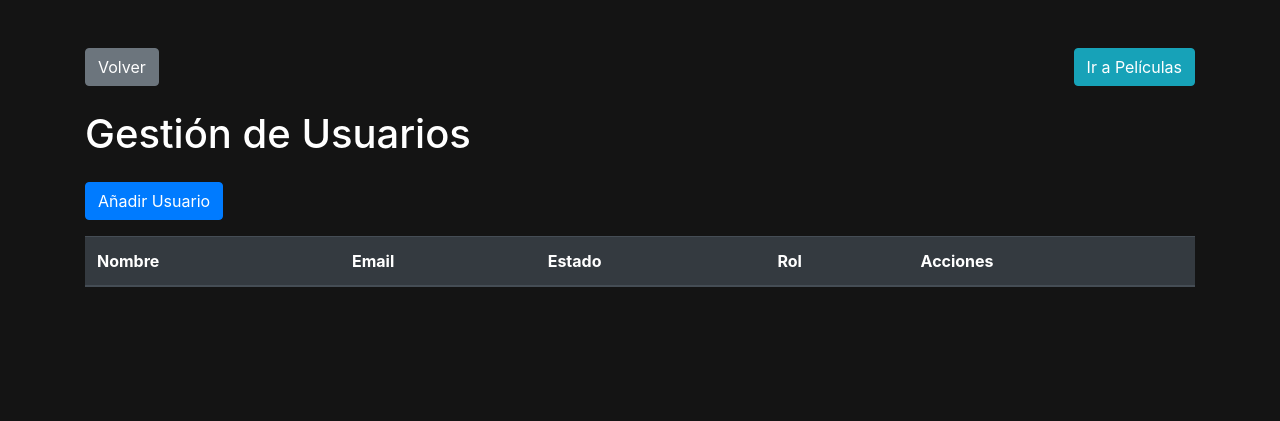
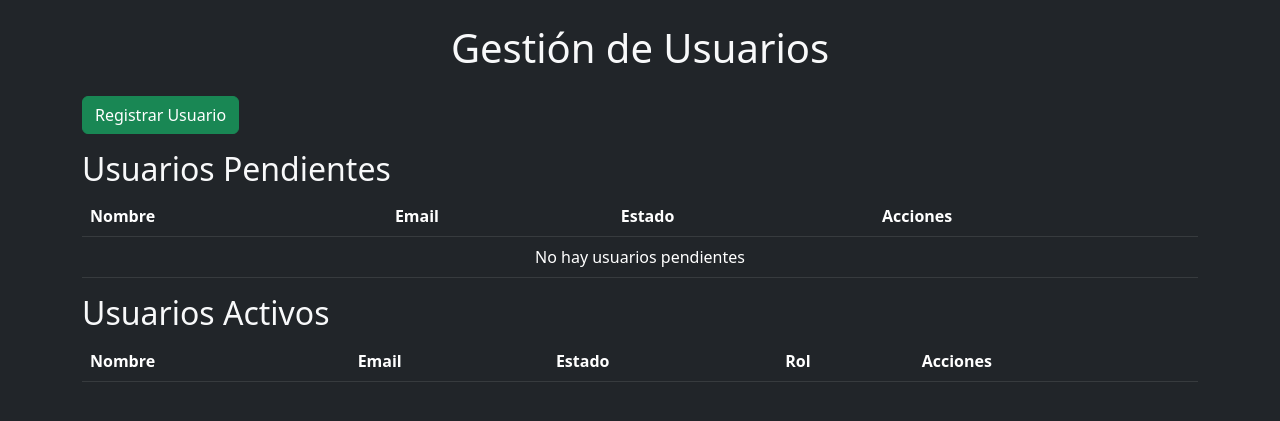
Before and after one commit to deiby14/Mynetflix-M12-DAW2, a PHP site: page /usuarios.php in a window 1280 px wide. Shown: the top 421 px of the page. Run offline with PHP 8.4, Linux system fonts and the light colour scheme; data that the repository does not hold is empty.

Commit message:
arreglo admin fecht

```diff
--- /dev/null
+++ b/consultas_admin/A.SQL
@@ -0,0 +1 @@
+INSERT INTO `usuarios` (`id_usuario`, `nombre`, `email`, `contrasena`, `es_admin`, `estado`) VALUES (NULL, 'a', 'a', 'a', 'admin', 'activo'), (NULL, 'b', 'b', 'b', 'cliente', 'activo'), (NULL, 'c', 'c', 'c', 'cliente', 'activo'), (NULL, 'v', 'v', 'v', 'cliente', 'activo'), (NULL, 'g', 'g', 'g', 'cliente', 'activo'), (NULL, 'l', 'l', 'l', 'cliente', 'activo'), (NULL, 'p', 'p', 'p', 'cliente', 'activo'), (NULL, 'u', 'u', 'u', 'cliente', 'activo');
--- /dev/null
+++ b/consultas_admin/usuarios_activos.php
@@ -0,0 +1,6 @@
+<?php
+require_once "../conexion.php";
+
+$stmt = $conn->query("SELECT * FROM Usuarios WHERE estado = 'activo'");
+$usuarios = $stmt->fetchAll(PDO::FETCH_ASSOC);
+echo json_encode($usuarios);
--- /dev/null
+++ b/consultas_admin/usuarios_pendientes.php
@@ -0,0 +1,6 @@
+<?php
+require_once "../conexion.php";
+
+$stmt = $conn->query("SELECT * FROM Usuarios WHERE estado = 'pendiente'");
+$usuarios = $stmt->fetchAll(PDO::FETCH_ASSOC);
+echo json_encode($usuarios);
--- a/usuarios.php
+++ b/usuarios.php
@@ -1,123 +1,141 @@
 <?php
 include 'conexion.php';
-
-try {
-    $stmt = $conn->query("SELECT * FROM Usuarios ORDER BY estado DESC");
-    $usuarios = $stmt->fetchAll(PDO::FETCH_ASSOC);
-} catch (PDOException $e) {
-    echo "Error al obtener los usuarios: " . $e->getMessage();
-    exit();
-}
 ?>
-
 <!DOCTYPE html>
 <html lang="es">
+
 <head>
     <meta charset="UTF-8">
     <title>Gestión de Usuarios</title>
-    <link href="https://stackpath.bootstrapcdn.com/bootstrap/4.5.2/css/bootstrap.min.css" rel="stylesheet">
-    <style>
-        body {
-            background-color: #141414;
-            color: #fff;
-        }
-        .table th, .table td {
-            vertical-align: middle;
-        }
-    </style>
+    <!-- Bootstrap 5 CSS -->
+    <link href="https://cdn.jsdelivr.net/npm/bootstrap@5.3.0/dist/css/bootstrap.min.css" rel="stylesheet">
 </head>
-<body>
-    <div class="container mt-5">
-        <div class="d-flex justify-content-between mb-4">
-            <a href="administrador.php" class="btn btn-secondary">Volver</a>
-            <a href="peliculas.php" class="btn btn-info">Ir a Películas</a>
+
+<body class="bg-dark text-light">
+
+    <!-- Modal de Registro -->
+    <div class="modal fade" id="registerModal" tabindex="-1" aria-labelledby="registerModalLabel" aria-hidden="true">
+        <div class="modal-dialog">
+            <div class="modal-content bg-dark text-light">
+                <div class="modal-header">
+                    <h5 class="modal-title" id="registerModalLabel">Registrar Usuario</h5>
+                    <button type="button" class="btn-close btn-close-white" data-bs-dismiss="modal"
+                        aria-label="Cerrar"></button>
                 </div>
-        <h1 class="mb-4">Gestión de Usuarios</h1>
-        <a href="?accion=mostrar_form" class="btn btn-primary mb-3">Añadir Usuario</a>
-
-        <?php
-        if(isset($_GET['accion']) && $_GET['accion'] == 'mostrar_form'):
-        ?>
-            <form action="procesar_usuario.php" method="POST" class="mb-4">
-                <h3>Añadir Usuario</h3>
-                <div class="form-group">
-                    <label for="nombre">Nombre</label>
-                    <input type="text" class="form-control" id="nombre" name="nombre" required>
+                <div class="modal-body">
+                    <form id="registerfrm" method="post">
+                        <div class="mb-3">
+                            <label for="nombre" class="form-label">Nombre</label>
+                            <input name="nombre" type="text" class="form-control" id="nombre" required>
                         </div>
-
-                <div class="form-group">
-                    <label for="email">Email</label>
-                    <input type="email" class="form-control" id="email" name="email" required>
+                        <div class="mb-3">
+                            <label for="email" class="form-label">Email</label>
+                            <input name="email" type="email" class="form-control" id="email" required>
                         </div>
-
-                <div class="form-group">
-                    <label for="contrasena">Contraseña</label>
-                    <input type="password" class="form-control" id="contrasena" name="contrasena" required>
+                        <div class="mb-3">
+                            <label for="contrasena" class="form-label">Contraseña</label>
+                            <input name="contrasena" type="password" class="form-control" id="contrasena" required>
                         </div>
-
-                <div class="form-group">
-                    <label for="estado">Estado</label>
-                    <select class="form-control" id="estado" name="estado">
+                        <div class="mb-3">
+                            <label for="es_admin" class="form-label">Rol</label>
+                            <select name="es_admin" id="es_admin" class="form-select">
+                                <option value="admin">Admin</option>
+                                <option value="cliente">Cliente</option>
+                            </select>
+                        </div>
+                        <div class="mb-3">
+                            <label for="estado" class="form-label">Estado</label>
+                            <select name="estado" id="estado" class="form-select">
+                                <option value="pendiente">Pendiente</option>
                                 <option value="activo">Activo</option>
                                 <option value="inactivo">Inactivo</option>
                             </select>
                         </div>
+                    </form>
+                </div>
+                <div class="modal-footer">
+                    <button type="button" class="btn btn-secondary" data-bs-dismiss="modal">Cerrar</button>
+                    <button onclick="registrarusuario()" class="btn btn-primary">Crear Usuario</button>
+                </div>
+            </div>
+        </div>
+    </div>
 
-                <div class="form-group">
-                    <label for="es_admin">Rol</label>
-                    <select class="form-control" id="es_admin" name="es_admin">
+<!-- Modal de Edición -->
+<div class="modal fade" id="editModal" tabindex="-1" aria-labelledby="editModalLabel" aria-hidden="true">
+  <div class="modal-dialog">
+    <div class="modal-content bg-dark text-light">
+      <div class="modal-header">
+        <h5 class="modal-title" id="editModalLabel">Editar Usuario</h5>
+        <button type="button" class="btn-close btn-close-white" data-bs-dismiss="modal"
+                aria-label="Cerrar"></button>
+      </div>
+      <div class="modal-body">
+        <form id="editfrm" method="post">
+          <!-- Campo oculto para el id del usuario -->
+          <input type="hidden" id="id_usuario" name="id_usuario">
+          <div class="mb-3">
+            <label for="edit_nombre" class="form-label">Nombre</label>
+            <input type="text" class="form-control" id="edit_nombre" name="nombre" required>
+          </div>
+          <div class="mb-3">
+            <label for="edit_email" class="form-label">Email</label>
+            <input type="email" class="form-control" id="edit_email" name="email" required>
+          </div>
+          <div class="mb-3">
+            <label for="edit_contrasena" class="form-label">
+              Contraseña (dejar en blanco para no cambiar)
+            </label>
+            <input type="password" class="form-control" id="edit_contrasena" name="contrasena">
+          </div>
+          <div class="mb-3">
+            <label for="edit_es_admin" class="form-label">Rol</label>
+            <select id="edit_es_admin" name="es_admin" class="form-select">
+              <option value="admin">Admin</option>
               <option value="cliente">Cliente</option>
-                        <option value="admin">Administrador</option>
             </select>
           </div>
-
-                <button type="submit" name="accion" value="añadir" class="btn btn-primary">Guardar</button>
-                <a href="usuarios.php" class="btn btn-secondary">Cancelar</a>
+          <div class="mb-3">
+            <label for="edit_estado" class="form-label">Estado</label>
+            <select id="edit_estado" name="estado" class="form-select">
+              <option value="pendiente">Pendiente</option>
+              <option value="activo">Activo</option>
+              <option value="inactivo">Inactivo</option>
+            </select>
+          </div>
         </form>
-        <?php
-        elseif(isset($_GET['accion']) && $_GET['accion'] == 'editar' && isset($_GET['id'])):
-            $id = $_GET['id'];
-            $stmt = $conn->prepare("SELECT * FROM Usuarios WHERE id_usuario = ?");
-            $stmt->execute([$id]);
-            $usuario = $stmt->fetch(PDO::FETCH_ASSOC);
-        ?>
-            <form action="procesar_usuario.php" method="POST" class="mb-4">
-                <h3>Editar Usuario</h3>
-                <input type="hidden" name="id" value="<?= htmlspecialchars($usuario['id_usuario']) ?>">
-
-                <div class="form-group">
-                    <label for="nombre">Nombre</label>
-                    <input type="text" class="form-control" id="nombre" name="nombre"
-                           value="<?= htmlspecialchars($usuario['nombre']) ?>" required>
+      </div>
+      <div class="modal-footer">
+        <button type="button" class="btn btn-secondary" data-bs-dismiss="modal">
+          Cerrar
+        </button>
+        <button onclick="actualizarUsuario()" class="btn btn-primary">
+          Guardar Cambios
+        </button>
+      </div>
+    </div>
+  </div>
 </div>
 
-                <div class="form-group">
-                    <label for="email">Email</label>
-                    <input type="email" class="form-control" id="email" name="email"
-                           value="<?= htmlspecialchars($usuario['email']) ?>" required>
-                </div>
+    <div class="container">
+        <h1 class="text-center my-4">Gestión de Usuarios</h1>
+        <button class="btn btn-success mb-3" data-bs-toggle="modal" data-bs-target="#registerModal">Registrar Usuario</button>
 
-                <div class="form-group">
-                    <label for="estado">Estado</label>
-                    <select class="form-control" id="estado" name="estado">
-                        <option value="activo" <?= $usuario['estado'] == 'activo' ? 'selected' : '' ?>>Activo</option>
-                        <option value="inactivo" <?= $usuario['estado'] == 'inactivo' ? 'selected' : '' ?>>Inactivo</option>
-                    </select>
-                </div>
+        <h2 class="text-light">Usuarios Pendientes</h2>
+        <table class="table table-dark table-hover">
+            <thead>
+                <tr>
+                    <th>Nombre</th>
+                    <th>Email</th>
+                    <th>Estado</th>
+                    <th>Acciones</th>
+                </tr>
+            </thead>
+            <tbody id="usuarios_pendientes">
+            </tbody>
+        </table>
 
-                <div class="form-group">
-                    <label for="es_admin">Rol</label>
-                    <select class="form-control" id="es_admin" name="es_admin">
-                        <option value="cliente" <?= $usuario['es_admin'] == 'cliente' ? 'selected' : '' ?>>Cliente</option>
-                        <option value="admin" <?= $usuario['es_admin'] == 'admin' ? 'selected' : '' ?>>Administrador</option>
-                    </select>
-                </div>
-
-                <button type="submit" name="accion" value="editar" class="btn btn-primary">Guardar</button>
-                <a href="usuarios.php" class="btn btn-secondary">Cancelar</a>
-            </form>
-        <?php endif; ?>
-
+        <h2 class="text-light">Usuarios Activos</h2>
         <table class="table table-dark table-hover">
             <thead>
                 <tr>
@@ -128,26 +146,20 @@ try {
                     <th>Acciones</th>
                 </tr>
             </thead>
-            <tbody>
-                <?php foreach ($usuarios as $usuario): ?>
-                    <tr>
-                        <td><?= htmlspecialchars($usuario['nombre']) ?></td>
-                        <td><?= htmlspecialchars($usuario['email']) ?></td>
-                        <td><?= htmlspecialchars($usuario['estado']) ?></td>
-                        <td><?= htmlspecialchars($usuario['es_admin']) ?></td>
-                        <td>
-                            <a href="?accion=editar&id=<?= $usuario['id_usuario'] ?>"
-                               class="btn btn-warning btn-sm">Editar</a>
-                            <a href="procesar_usuario.php?accion=eliminar&id=<?= $usuario['id_usuario'] ?>"
-                               class="btn btn-danger btn-sm"
-                               onclick="return confirm('¿Estás seguro de que deseas eliminar este usuario?')">
-                                Eliminar
-                            </a>
-                        </td>
-                    </tr>
-                <?php endforeach; ?>
+            <tbody id="usuarios_activos">
             </tbody>
         </table>
     </div>
+
+    <!-- Bootstrap 5 JS -->
+    <script src="https://cdn.jsdelivr.net/npm/bootstrap@5.3.0/dist/js/bootstrap.bundle.min.js"></script>
+
+    <!-- Scripts personalizados -->
+    <script src="./js/agregar_usuario.js"></script>
+    <script src="./js/usuarios_activos.js"></script>
+    <script src="./js/usuarios_pendientes.js"></script>
+    <script src="./js/editar_usuario.js"></script>
+
 </body>
+
 </html>
```
Also changed, not shown: consultas_admin/aprobar_usuario.php (added, +18 -0 lines), consultas_admin/crear_usuario.php (added, +24 -0 lines), consultas_admin/edit_usuario.php (added, +36 -0 lines), consultas_admin/eliminar_usuario.php (added, +18 -0 lines), consultas_admin/obtener_usuario.php (added, +18 -0 lines), js/agregar_usuario.js (added, +23 -0 lines), js/editar_usuario.js (added, +51 -0 lines), js/usuarios_activos.js (added, +93 -0 lines), js/usuarios_pendientes.js (added, +67 -0 lines), procesar_usuario.php (added, +40 -0 lines), 1 other file. Lines whose indentation alone changed are shown as unchanged.
